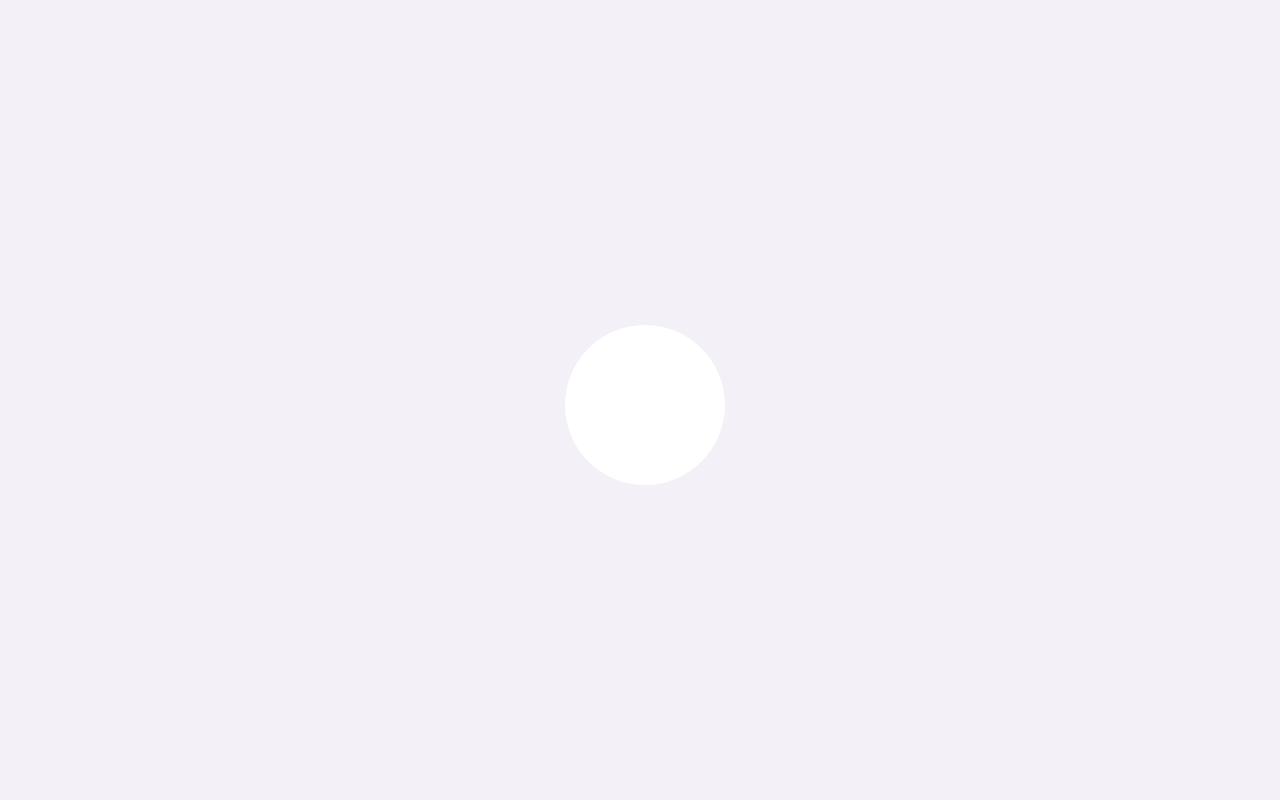
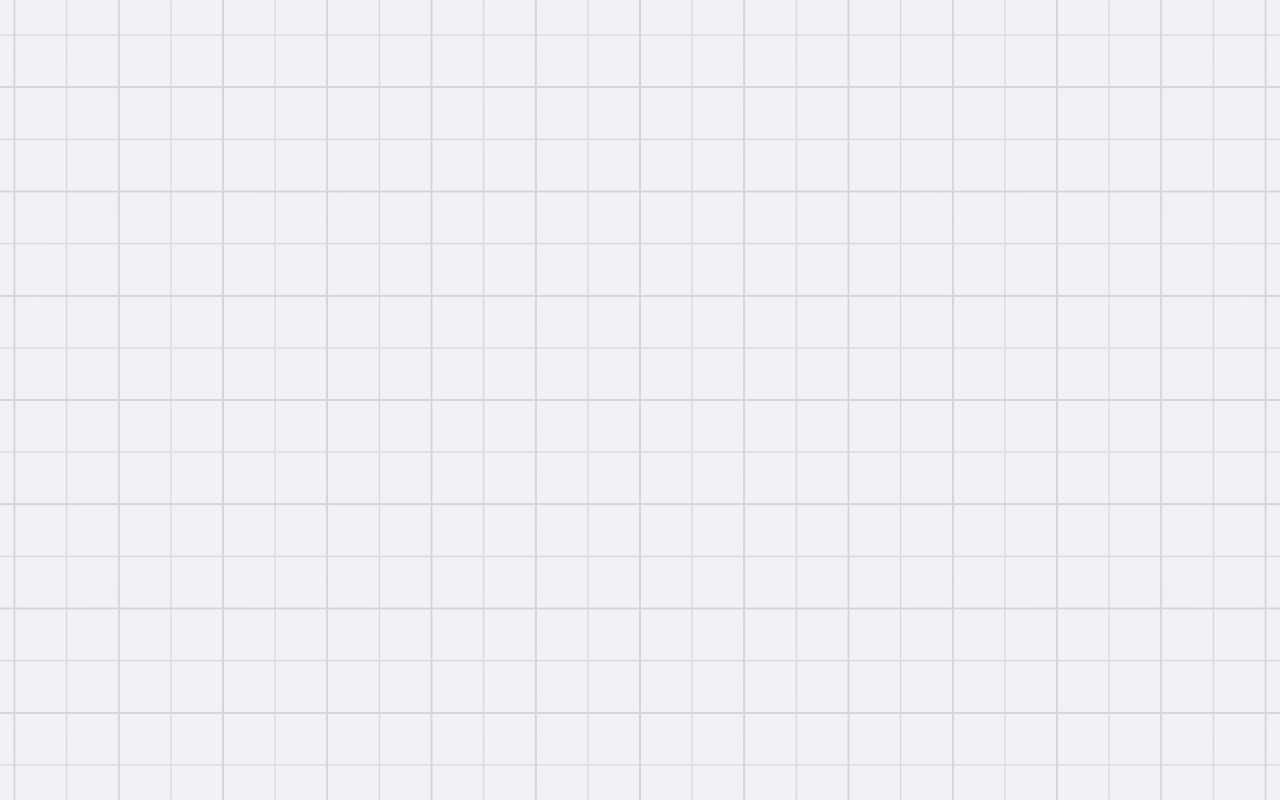
Before and after one commit to p4nthera115/random-components, a Next.js app: page / in a window 1280 px wide. Built offline with nearby package versions, Linux system fonts and the light colour scheme.

Commit message:
grid and mapcontrols

```diff
--- a/app/page.tsx
+++ b/app/page.tsx
@@ -3,6 +3,7 @@ import MorphSignup from "@/components/MorphSignup";
 import Spacing from "@/components/Spacing";
 import SpotifyRedesign from "@/components/SpotifyRedesign";
 import TileNav from "@/components/TileNav";
+import ThreeTileNav from "@/components/ThreeTileNav";
 
 export default function Home() {
   return (
@@ -11,7 +12,8 @@ export default function Home() {
       {/* <MorphSignup /> */}
       {/* <Spacing /> */}
       {/* <SpotifyRedesign /> */}
-      <TileNav />
+      {/* <TileNav /> */}
+      <ThreeTileNav />
     </div>
   );
 }
--- /dev/null
+++ b/components/ThreeTileNav.tsx
@@ -0,0 +1,21 @@
+"use client";
+
+import { Canvas } from "@react-three/fiber";
+import { MapControls, Grid } from "@react-three/drei";
+
+export default function ThreeTileNav() {
+  return (
+    <Canvas className="bg-[#f3f0f7]">
+      <MapControls screenSpacePanning minDistance={5} maxDistance={30} />
+      <Grid
+        infiniteGrid
+        rotation={[0, Math.PI * -0.5, Math.PI * -0.5]}
+        sectionColor="#dfd8ea"
+        sectionThickness={1.3}
+        sectionSize={1}
+        cellColor="#dfd8ea"
+        cellThickness={1.3}
+      />
+    </Canvas>
+  );
+}
--- a/components/TileNav.tsx
+++ b/components/TileNav.tsx
@@ -3,6 +3,7 @@
 import { DragControls, motion, useDragControls } from "framer-motion";
 import { Dispatch, SetStateAction, useState } from "react";
 import Image from "next/image";
+import { Canvas } from "@react-three/fiber";
 
 export default function TileNav() {
   const controls = useDragControls();
@@ -14,7 +15,8 @@ export default function TileNav() {
   const [socialActive, setSocialActive] = useState(false);
 
   return (
-    <div className="h-full w-full flex justify-center items-center bg-[#f3f0f7]">
+    <>
+      <div className="h-full w-full flex justify-center items-center bg-[#d9d5de]">
         {/* <Image
         src={"/grid.png"}
         alt="grid"
@@ -48,6 +50,7 @@ export default function TileNav() {
           setProjHover={setProjHover}
         />
       </div>
+    </>
   );
 }
 
--- a/package.json
+++ b/package.json
@@ -9,11 +9,15 @@
     "lint": "next lint"
   },
   "dependencies": {
+    "@react-three/drei": "^9.107.0",
+    "@react-three/fiber": "^8.16.8",
+    "@types/three": "^0.165.0",
     "framer-motion": "^11.2.6",
     "next": "14.2.3",
     "react": "^18",
     "react-dom": "^18",
-    "react-icons": "^5.2.1"
+    "react-icons": "^5.2.1",
+    "three": "^0.165.0"
   },
   "devDependencies": {
     "@types/node": "^20",
```
Also changed, not shown: 1 other file (tests, documents, lock files or other folders). Lines whose indentation alone changed are shown as unchanged.
